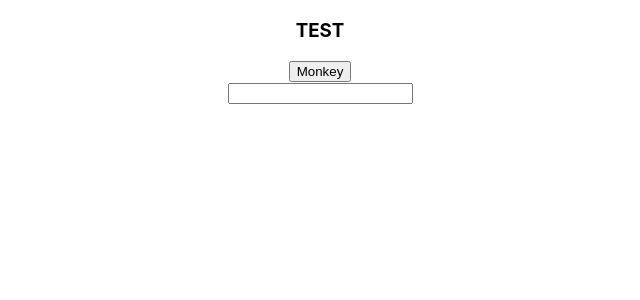
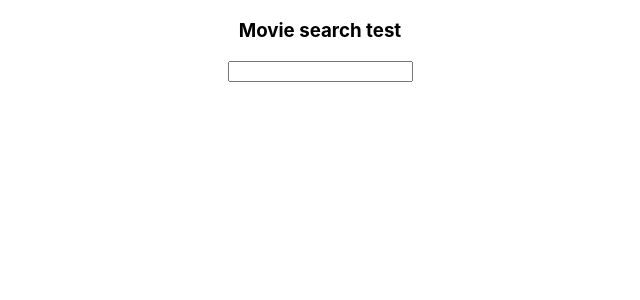
Before and after one commit to movieApp-19/movie-app, a React (Create React App) app in the folder frontend/: page / in a window 1280 px wide. Shown: the top 300 px of the page, without its empty margins (320-960 px from the left). Built offline with nearby package versions, Linux system fonts and the light colour scheme.

Commit message:
Search results are added to a list. new Component

```diff
--- /dev/null
+++ b/frontend/src/components/MovieRow.js
@@ -0,0 +1,11 @@
+import React from "react";
+
+function MovieRow({ item }) {
+	return (
+		//displays the movies with the movie name
+		// add a button (?) so people can go see other info about the movie
+		<li key={item.id}>{item.title}</li>
+	);
+}
+
+export default MovieRow;
--- a/frontend/src/movieSearch.js
+++ b/frontend/src/movieSearch.js
@@ -1,23 +1,31 @@
 import axios from "axios";
 import { useState } from "react";
+import MovieRow from "./components/MovieRow.js";
 
 function MovieSearch() {
 	const [searchValue, setSearchValue] = useState("");
+	const [movies, setMovies] = useState([]);
 
 	const searchSpecificMovie = () => {
 		axios
 			.post("http://localhost:8001/search", { tmdbQuery: searchValue })
 			.then((response) => {
 				console.log(response.data);
+				// NOTE, ids from tmdb are ALWAYS unique, thats why we can use them as the unique key for list elements
+				const moviesData = response.data.results.map((element) => {
+					return { id: element.id, title: element.title };
+				});
+
+				//console.log(moviesData);
+				setMovies(moviesData);
 			})
 			.catch((error) => console.log(error));
 	};
 
 	return (
+		// change className later
 		<div className="App">
-			<h3>TEST</h3>
-			<button onClick={() => searchSpecificMovie()}>Monkey</button>
-			{/* This is what we actually want... a searchbar*/}
+			<h3>Movie search test</h3>
 			<form>
 				<input
 					type="text"
@@ -27,12 +35,16 @@ function MovieSearch() {
 					onKeyDown={(e) => {
 						if (e.key === "Enter") {
 							e.preventDefault();
-							console.log("enter");
 							searchSpecificMovie();
 						}
 					}}
 				></input>
 			</form>
+			<ul>
+				{movies.map((item) => {
+					return <MovieRow key={item.id} item={item} />;
+				})}
+			</ul>
 		</div>
 	);
 }
```
